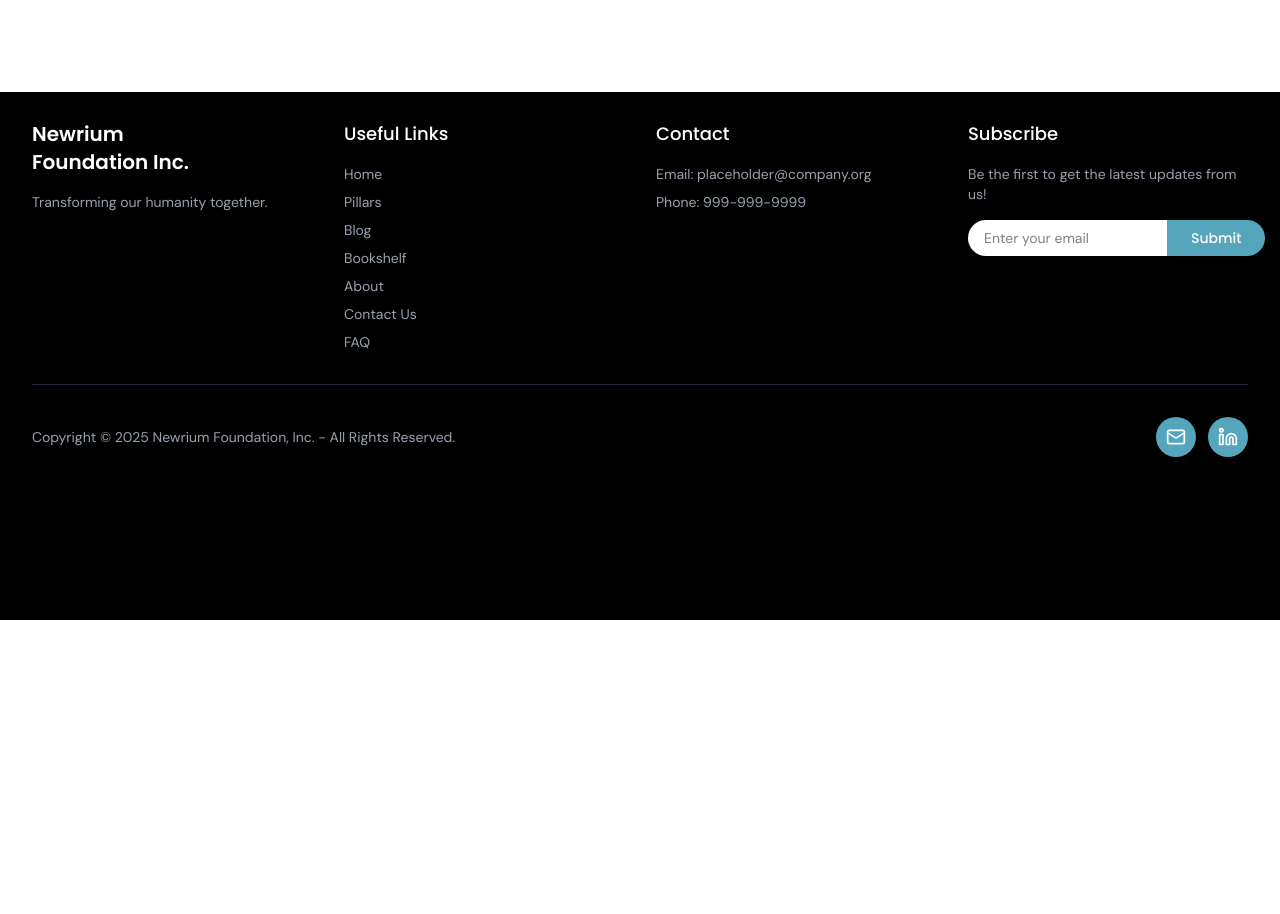
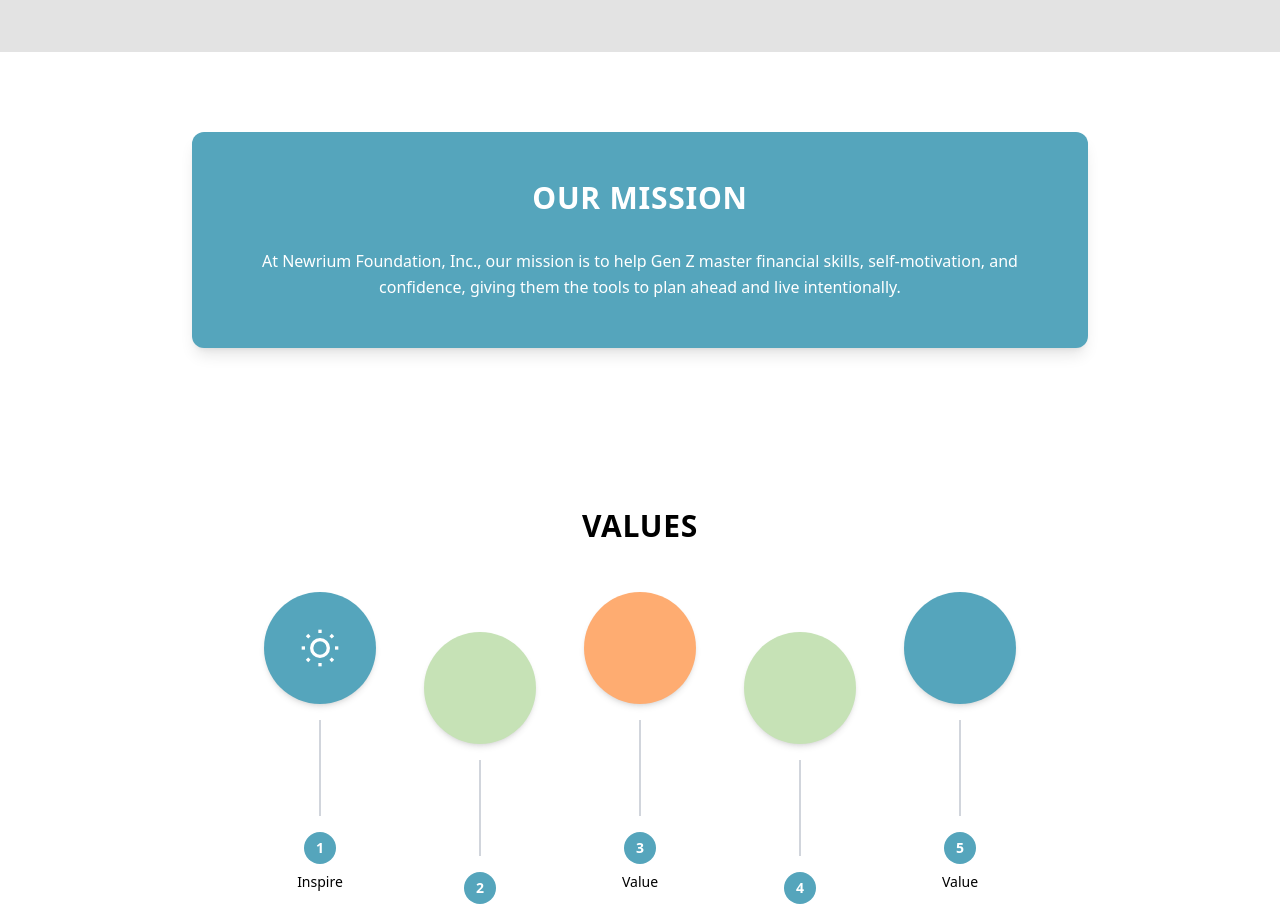
Before and after one commit to richajos34/Newrium-Foundation, a Next.js app: page /about in a window 1280 px wide. Shown: the part 180-1094 px from the top of the page. Before the commit the page ends 800 px from the top, so only its background shows below. Built offline with nearby package versions, Linux system fonts and the light colour scheme.

Commit message:
added about page

```diff
--- a/src/app/about/page.tsx
+++ b/src/app/about/page.tsx
@@ -1,7 +1,135 @@
+'use client';
+
+import React from 'react';
+
 export default function AboutPage() {
   return (
-    <main style={{ padding: 24 }}>
-      <h1>About</h1>
-    </main>
+    <div className="w-full flex flex-col items-center">
+
+      {/* --- ABOUT US HEADER --- */}
+      <section className="w-full bg-[#E3E3E3] py-20 flex flex-col items-center text-center px-6">
+        <h1 className="text-4xl text-black font-bold tracking-wide">ABOUT US</h1>
+      </section>
+
+      {/* --- MISSION SECTION --- */}
+      <section className="w-full bg-white py-20 px-6 flex flex-col items-center">
+        <div className="max-w-4xl w-full bg-[#55A5BC] text-white rounded-xl shadow-lg p-12">
+          <h2 className="text-3xl font-bold mb-8 tracking-wide text-center">OUR MISSION</h2>
+
+          <p className="text-center leading-relaxed">
+            At Newrium Foundation, Inc., our mission is to help Gen Z master financial skills,
+            self-motivation, and confidence, giving them the tools to plan ahead and live intentionally.
+          </p>
+        </div>
+      </section>
+
+      {/* --- VALUES SECTION --- */}
+      <section className="w-full bg-white py-20 flex flex-col items-center px-6">
+        <h2 className="text-3xl text-black font-semibold mb-12 tracking-wide">VALUES</h2>
+
+        {/* Circles Row with varying heights */}
+        <div className="flex justify-center gap-12 mb-8 items-start">
+
+          {/* Value 1 */}
+          <div className="flex flex-col items-center">
+            <div className="w-28 h-28 rounded-full bg-[#55A5BC] flex items-center justify-center shadow-md mb-4">
+              <svg className="w-10 h-10 text-white" viewBox="0 0 24 24" fill="none" stroke="currentColor" strokeWidth="2">
+                <circle cx="12" cy="12" r="5"/>
+                <line x1="12" y1="1" x2="12" y2="3"/>
+                <line x1="12" y1="21" x2="12" y2="23"/>
+                <line x1="4.22" y1="4.22" x2="5.64" y2="5.64"/>
+                <line x1="18.36" y1="18.36" x2="19.78" y2="19.78"/>
+                <line x1="1" y1="12" x2="3" y2="12"/>
+                <line x1="21" y1="12" x2="23" y2="12"/>
+                <line x1="4.22" y1="19.78" x2="5.64" y2="18.36"/>
+                <line x1="18.36" y1="5.64" x2="19.78" y2="4.22"/>
+              </svg>
+            </div>
+            <div className="w-0.5 h-24 bg-gray-300 mb-4"></div>
+            <div className="w-8 h-8 rounded-full bg-[#55A5BC] flex items-center justify-center mb-2">
+              <span className="text-white text-sm font-semibold">1</span>
+            </div>
+            <p className="text-sm text-black font-medium">Inspire</p>
+          </div>
+
+          {/* Value 2 */}
+          <div className="flex flex-col items-center" style={{marginTop: '40px'}}>
+            <div className="w-28 h-28 rounded-full bg-[#C6E2B6] flex items-center justify-center shadow-md mb-4" />
+            <div className="w-0.5 h-24 bg-gray-300 mb-4"></div>
+            <div className="w-8 h-8 rounded-full bg-[#55A5BC] flex items-center justify-center mb-2">
+              <span className="text-white text-sm font-semibold">2</span>
+            </div>
+            <p className="text-sm text-black font-medium">Value</p>
+          </div>
+
+          {/* Value 3 */}
+          <div className="flex flex-col items-center">
+            <div className="w-28 h-28 rounded-full bg-[#FEAC71] flex items-center justify-center shadow-md mb-4" />
+            <div className="w-0.5 h-24 bg-gray-300 mb-4"></div>
+            <div className="w-8 h-8 rounded-full bg-[#55A5BC] flex items-center justify-center mb-2">
+              <span className="text-white text-sm font-semibold">3</span>
+            </div>
+            <p className="text-sm text-black font-medium">Value</p>
+          </div>
+
+          {/* Value 4 */}
+          <div className="flex flex-col items-center" style={{marginTop: '40px'}}>
+            <div className="w-28 h-28 rounded-full bg-[#C6E2B6] flex items-center justify-center shadow-md mb-4" />
+            <div className="w-0.5 h-24 bg-gray-300 mb-4"></div>
+            <div className="w-8 h-8 rounded-full bg-[#55A5BC] flex items-center justify-center mb-2">
+              <span className="text-white text-sm font-semibold">4</span>
+            </div>
+            <p className="text-sm text-black font-medium">Value</p>
+          </div>
+
+          {/* Value 5 */}
+          <div className="flex flex-col items-center">
+            <div className="w-28 h-28 rounded-full bg-[#55A5BC] flex items-center justify-center shadow-md mb-4" />
+            <div className="w-0.5 h-24 bg-gray-300 mb-4"></div>
+            <div className="w-8 h-8 rounded-full bg-[#55A5BC] flex items-center justify-center mb-2">
+              <span className="text-white text-sm font-semibold">5</span>
+            </div>
+            <p className="text-sm text-black font-medium">Value</p>
+          </div>
+
+        </div>
+      </section>
+
+      {/* --- TEAM SECTION --- */}
+      <section className="w-full bg-white py-20 flex flex-col items-center px-6">
+        <h2 className="text-3xl text-black font-semibold tracking-wide mb-20">THE TEAM</h2>
+
+        <div className="flex flex-wrap justify-center gap-30 mb-16">
+
+          {/* Member 1 */}
+          <div className="flex flex-col items-center text-center">
+            <div className="w-32 h-32 rounded-full bg-[#E3E3E3] shadow-inner border-2 border-[#55A5BC]"></div>
+            <p className="mt-4 font-medium text-black">First & Last Name</p>
+            <p className="text-sm text-gray-600">Position</p>
+          </div>
+
+          {/* CEO */}
+          <div className="flex flex-col items-center text-center relative -top-8">
+            <div className="w-32 h-32 rounded-full bg-[#E3E3E3] shadow-inner border-2 border-[#FEAC71]"></div>
+            <p className="mt-4 font-medium text-black">First & Last Name</p>
+            <p className="text-sm text-gray-600">CEO</p>
+          </div>
+
+          {/* Member 3 */}
+          <div className="flex flex-col items-center text-center">
+            <div className="w-32 h-32 rounded-full bg-[#E3E3E3] shadow-inner border-2 border-[#55A5BC]"></div>
+            <p className="mt-4 font-medium text-black">First & Last Name</p>
+            <p className="text-sm text-gray-600">Position</p>
+          </div>
+
+        </div>
+
+
+        {/* Bottom Content Block */}
+        <div className="w-full max-w-4xl h-64 bg-[#F4F4F4] rounded-xl shadow-md" />
+      </section>
+
+
+    </div>
   );
 }
```
Also changed, not shown: 1 other file (tests, documents, lock files or other folders).
